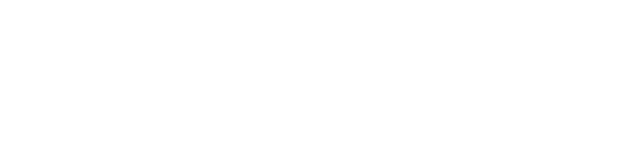
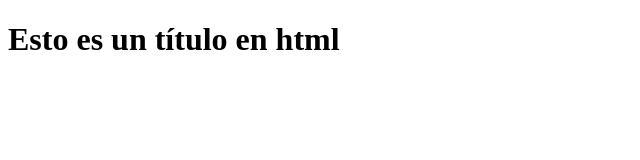
Before and after one commit to JuanJoUV/MDSrepositories, a plain HTML site: page index.html in a window 1280 px wide. Shown: the whole page, without its empty margins (0-640 px from the left). Drawn offline with Linux system fonts and the light colour scheme.

Commit message:
Se agrega una linea en html

```diff
--- a/index.html
+++ b/index.html
@@ -7,6 +7,6 @@
   <script src="logic.js"></script>
 </head>
 <body>
-
+  <h1>Esto es un título en html</h1>
 </body>
 </html>
```
